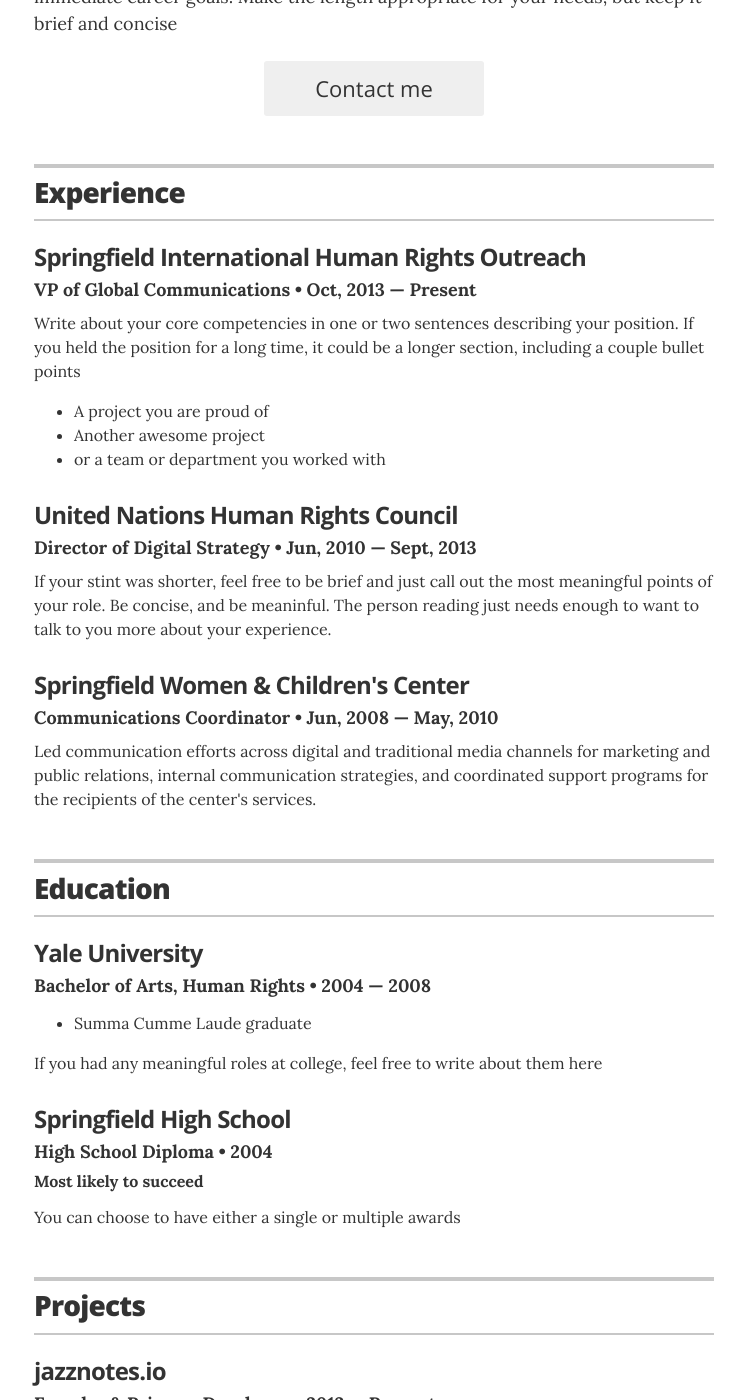
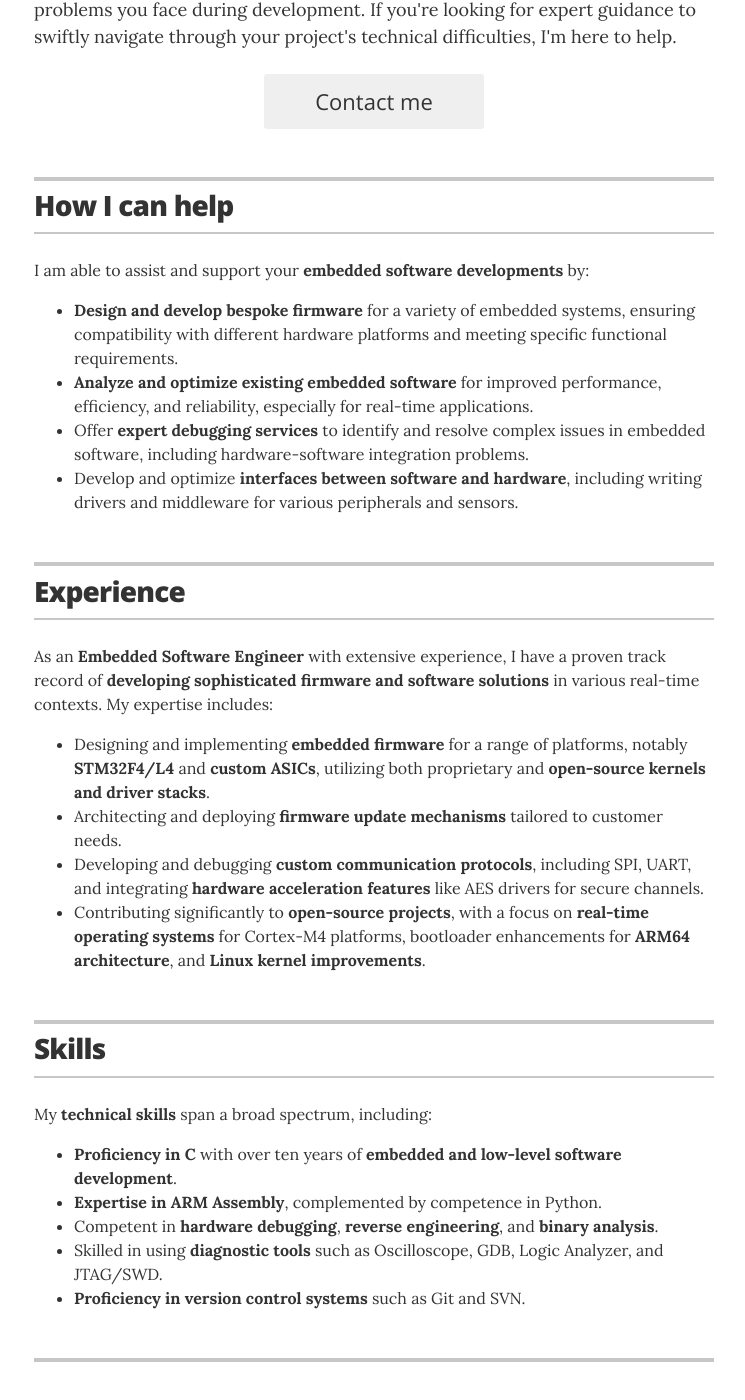
Before and after one commit to raphui/raphui.github.io, a Jekyll site: the page built from index.html, in a window 1280 px wide and 1400 px high, scrolled down 357 px. Shown: the whole window, without its empty margins (266-1011 px from the left). Built offline with Jekyll 4.4.1, drawn with Linux system fonts in a browser that asks for light colours; some of the changed text lies outside the part shown.

Commit message:
config: first initial modification of config.yml

```diff
--- a/_config.yml
+++ b/_config.yml
@@ -1,6 +1,6 @@
 # Site settings
-title: "Jekyll Resume Template"
-description: "A resume template for Jekyll and GitHub Pages sites."
+title: "Raphael Poggi"
+description: "Raphael Poggi's personal page"
 
 # Build settings
 markdown: kramdown
@@ -9,21 +9,21 @@ sass:
   style: compressed
 
 # Resume settings
-resume_avatar:                  "true"
-resume_name:                    "Lisa M. Simpson"
-resume_title:                   "VP of Global Communications"
+resume_avatar:                  "false"
+resume_name:                    "Raphael Poggi"
+resume_title:                   "Embedded Software Engineer"
 
 # used for the contact button in _layouts/resume.html
-resume_contact_email:           "lisasimpson@youremailaddress.com"
+resume_contact_email:           "poggi.raph@gmail.com"
 
 # the next two items are used for schema itemprops in _layouts/resume.html
 resume_contact_telephone:       "555-7334"
-resume_contact_address:         "742 Evergreen Terrace, Springfield"
+resume_contact_address:         "Surrey, UK"
 
 resume_header_contact_info:     "742 Evergreen Terrace, Springfield • 555-7334 • lisasimpson@youremailaddress.com"
 display_header_contact_info:    "false"
 
-resume_header_intro: "<p>This is the executive summary. You should write a few brief, concise, and meaningful sentences about yourself from a professional context, and your immediate career goals. Make the length appropriate for your needs, but keep it brief and concise</p>"
+resume_header_intro: "<p>I am an Embedded Software Engineer with a focus on short-term, high-value consulting.<br />My passion is solving complex and specific challenges in software development. Along with a strong interest in open-source projects like Barebox and Linux Kernel, I continuously grow my skills.<br /> My approach is all about working together to quickly find solutions to the unique problems you face during development. If you're looking for expert guidance to swiftly navigate through your project's technical difficulties, I'm here to help.</p>"
 
 # use "yes" to display the email contact button,
 # "no" to display an "I'm not looking for work" message,
@@ -33,26 +33,27 @@ resume_looking_for_work:        "yes"
 
 # Decide which sections to use
 # comment out to hide
+resume_section_help:      true
 resume_section_experience:      true
-resume_section_education:       true
-resume_section_projects:        true
+resume_section_education:       false
+resume_section_projects:        false
 resume_section_skills:          true
-resume_section_recognition:     true
-resume_section_links:           true
-resume_section_associations:    true
+resume_section_recognition:     false
+resume_section_links:           false
+resume_section_associations:    false
 # resume_section_interests:       true
 
 # Resume social links
 # uncomment the options you wish to display, and add your own URL
 resume_social_links:
-  resume_github_url:            "https://github.com/jglovier/resume-template"
-  resume_twitter_url:           "http://twitter.com/jglovier"
-  resume_dribbble_url:          "https://dribbble.com/jag"
+  resume_github_url:            "https://github.com/raphui"
+  #  resume_twitter_url:           "http://twitter.com/jglovier"
+  #resume_dribbble_url:          "https://dribbble.com/jag"
   # resume_facebook_url:          "insert Facebook URL here"
-  resume_linkedin_url:          "https://www.linkedin.com/in/joelglovier"
+  resume_linkedin_url:          "https://www.linkedin.com/in/rpoggi"
   # resume_instagram_url:         "insert your Instagram URL here"
-  resume_website_url:           "http://joelglovier.com"
-  resume_medium_url:            "https://medium.com/@jglovier"
+  resume_website_url:           "https://www.raphaelpoggi.fr"
+  #resume_medium_url:            "https://medium.com/@jglovier"
 resume_print_social_links:      true
 
 # Design settings
--- a/_data/experience.yml
+++ b/_data/experience.yml
@@ -1,19 +1,7 @@
-# Jobs
-# VP of Global Communications
-- company: Springfield International Human Rights Outreach
-  position: VP of Global Communications
-  duration: Oct, 2013 &mdash; Present
-  summary: Write about your core competencies in one or two sentences describing your position. If you held the position for a long time, it could be a longer section, including a couple bullet points	<ul class="resume-item-list"><li>A project you are proud of</li><li>Another awesome project</li><li>or a team or department you worked with</li></ul>
-
-# Director of Digital Stratgy
-- company: United Nations Human Rights Council
-  position: Director of Digital Strategy
-  duration:  Jun, 2010 &mdash; Sept, 2013
-  summary: If your stint was shorter, feel free to be brief and just call out the most meaningful points of your role. Be concise, and be meaninful. The person reading just needs enough to want to talk to you more about your experience.
-
-
-# Communications Coordinator
-- company: Springfield Women & Children's Center
-  position: Communications Coordinator
-  duration:   Jun, 2008  &mdash; May, 2010
-  summary: Led communication efforts across digital and traditional media channels for marketing and public relations, internal communication strategies, and coordinated support programs for the recipients of the center's services.
+#Jobs
+- summary: As an <strong>Embedded Software Engineer</strong> with extensive experience, I have a proven track record of <strong>developing sophisticated firmware and software solutions</strong> in various real-time contexts. My expertise includes&#58;
+  tasks:
+          - task: Designing and implementing <strong>embedded firmware</strong> for a range of platforms, notably <strong>STM32F4/L4</strong> and <strong>custom ASICs</strong>, utilizing both proprietary and <strong>open-source kernels and driver stacks</strong>.
+          - task: Architecting and deploying <strong>firmware update mechanisms</strong> tailored to customer needs.
+          - task: Developing and debugging <strong>custom communication protocols</strong>, including SPI, UART, and integrating <strong>hardware acceleration features</strong> like AES drivers for secure channels.
+          - task: Contributing significantly to <strong>open-source projects</strong>, with a focus on <strong>real-time operating systems</strong> for Cortex-M4 platforms, bootloader enhancements for <strong>ARM64 architecture</strong>, and <strong>Linux kernel improvements</strong>.
--- /dev/null
+++ b/_data/help.yml
@@ -0,0 +1,7 @@
+#Help
+- summary: I am able to assist and support your <strong>embedded software developments</strong> by&#58;
+  items:
+        - item: <strong>Design and develop bespoke firmware</strong> for a variety of embedded systems, ensuring compatibility with different hardware platforms and meeting specific functional requirements.
+        - item: <strong>Analyze and optimize existing embedded software</strong> for improved performance, efficiency, and reliability, especially for real-time applications.
+        - item: Offer <strong>expert debugging services</strong> to identify and resolve complex issues in embedded software, including hardware-software integration problems.
+        - item: Develop and optimize <strong>interfaces between software and hardware</strong>, including writing drivers and middleware for various peripherals and sensors.
--- a/_data/skills.yml
+++ b/_data/skills.yml
@@ -1,12 +1,8 @@
 # Skills
-# Organizational leadership
-- skill: Organizational leadership
-  description: I have several years of experience leading organziations from community groups to business departments. From public speaking, to mentoring, to coordination of people and events, I can lead in any context.
-
-# Communications strategy
-- skill: Communications strategy
-  description: Content and marketing strategy,
-
-# Digital content development and creation
-- skill: Digital content development and creation
-  description: Copy writing, graphic design, web design, front-end web development, print design
+- description: My <strong>technical skills</strong> span a broad spectrum, including&#58;
+  details:
+        - skill: <strong>Proficiency in C</strong> with over ten years of <strong>embedded and low-level software development</strong>.
+        - skill: <strong>Expertise in ARM Assembly</strong>, complemented by competence in Python.
+        - skill: Competent in <strong>hardware debugging</strong>, <strong>reverse engineering</strong>, and <strong>binary analysis</strong>.
+        - skill: Skilled in using <strong>diagnostic tools</strong> such as Oscilloscope, GDB, Logic Analyzer, and JTAG/SWD.
+        - skill: <strong>Proficiency in version control systems</strong> such as Git and SVN.
--- a/_layouts/resume.html
+++ b/_layouts/resume.html
@@ -48,6 +48,31 @@
 
       </header>
 
+      {% if site.resume_section_help %}
+      <!-- begin Help -->
+      <section class="content-section">
+
+        <header class="section-header">
+          <h2>How I can help</h2>
+        </header>
+
+        {% for help in site.data.help %}
+        <div class="resume-item">
+          <p class="resume-item-copy">{{ help.summary }}</p>
+	    <ul class="resume-item-list">
+              {% for item in help.items %}
+              <li>{{ item.item }}</li>
+              {% endfor %}
+            </ul>
+
+        </div><!-- end of resume-item -->
+        {% endfor %}
+
+      </section>
+      <!-- end Experience -->
+      {% endif %}
+
+
       {% if site.resume_section_experience %}
       <!-- begin Experience -->
       <section class="content-section">
@@ -58,9 +83,13 @@
 
         {% for job in site.data.experience %}
         <div class="resume-item" itemscope itemprop="worksFor" itemtype="http://schema.org/Organization">
-          <h3 class="resume-item-title" itemprop="name">{{ job.company }}</h3>
-          <h4 class="resume-item-details" itemprop="description">{{ job.position }} &bull; {{ job.duration }}</h4>
           <p class="resume-item-copy">{{ job.summary }}</p>
+	    <ul class="resume-item-list">
+              {% for task in job.tasks %}
+              <li>{{ task.task }}</li>
+              {% endfor %}
+            </ul>
+
         </div><!-- end of resume-item -->
         {% endfor %}
 
@@ -126,8 +155,12 @@
         </header>
         {% for skill in site.data.skills %}
         <div class="resume-item">
-          <h4 class="resume-item-details">{{ skill.skill }}</h4>
           <p class="resume-item-copy">{{ skill.description }}</p>
+	    <ul class="resume-item-list">
+              {% for skill in skill.details %}
+              <li>{{ skill.skill }}</li>
+              {% endfor %}
+            </ul>
         </div>
         {% endfor %}
 
@@ -232,8 +265,6 @@
       {% endif %}
 
       <footer class="page-footer">
-        <p class="footer-line">Made by <a href="http://twitter.com/jglovier">@jglovier</a>. Fork me on <a href="https://github.com/jglovier/resume-template">GitHub</a>.</p>
-        <p class="footer-line">If this is your live resume, you can modify or remove this part. ;-)</p>
       </footer>
 
     </div>
```
